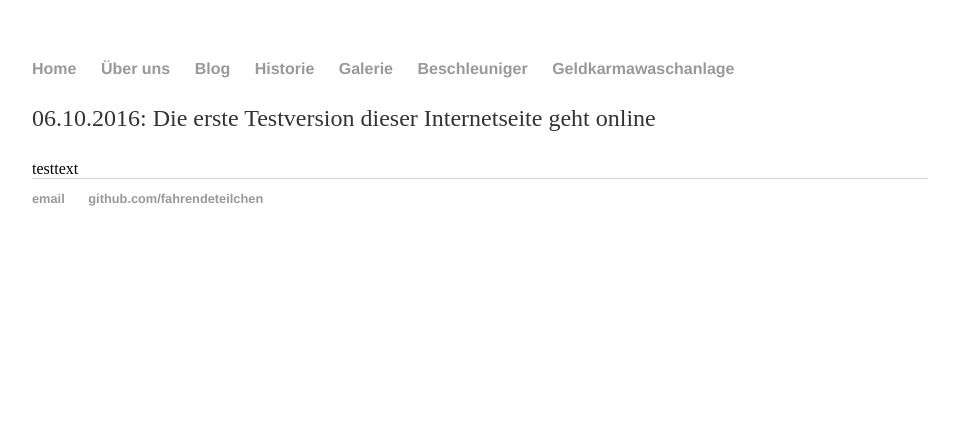
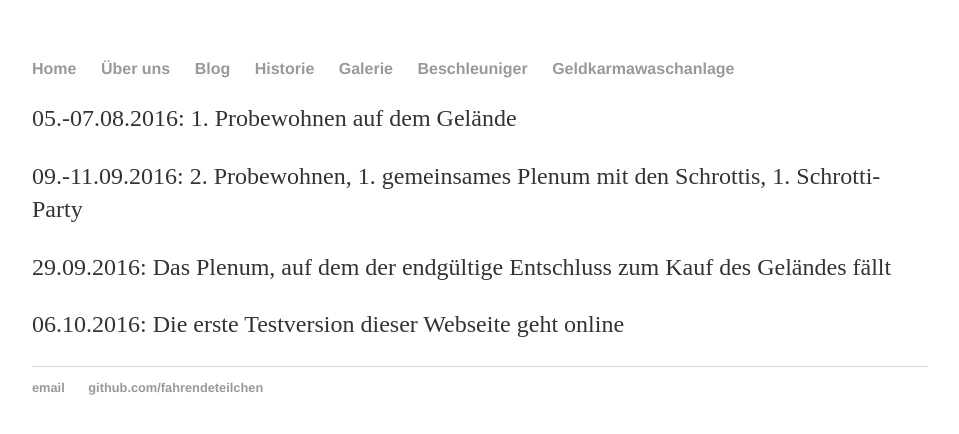
Before and after one commit to fahrendeteilchen/fahrendeteilchen.github.io, a Jekyll site: the page built from history.html, in a window 1280 px wide. Shown: the top 434 px of the page, without its empty margins (160-1119 px from the left). Built offline with Jekyll 4.4.1, drawn with Linux system fonts in a browser that asks for light colours.

Commit message:
Update history.html

```diff
--- a/history.html
+++ b/history.html
@@ -1,5 +1,7 @@
 ---
 layout: default
 ---
-<p>06.10.2016: Die erste Testversion dieser Internetseite geht online</p>
-testtext
+<p>05.-07.08.2016: 1. Probewohnen auf dem Gelände
+<p>09.-11.09.2016: 2. Probewohnen, 1. gemeinsames Plenum mit den Schrottis, 1. Schrotti-Party</p>
+<p>    29.09.2016: Das Plenum, auf dem der endgültige Entschluss zum Kauf des Geländes fällt</p>
+<p>    06.10.2016: Die erste Testversion dieser Webseite geht online</p>
```
